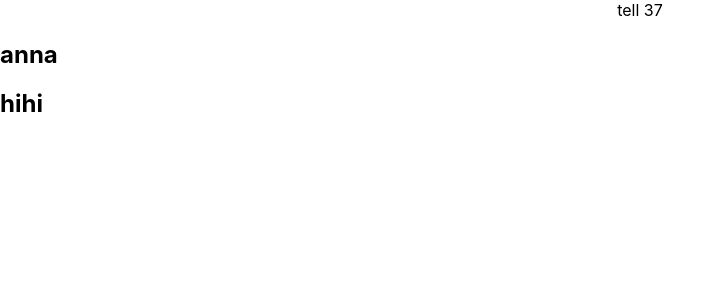
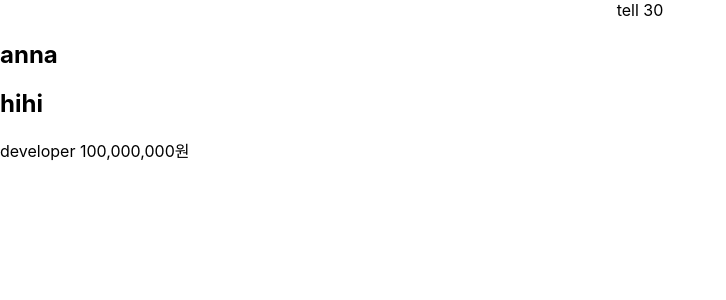
Before and after one commit to Bigone0617/React-study, a React (Create React App) app: page / in a window 1280 px wide. Shown: the top 300 px of the page, without its empty margins (0-726 px from the left). Built offline with nearby package versions, Linux system fonts and the light colour scheme.

Commit message:
props, state를 변경하지 않았을 때 불리는 life cycle 함수들

```diff
--- a/package.json
+++ b/package.json
@@ -17,7 +17,7 @@
     "web-vitals": "^2.1.4"
   },
   "scripts": {
-    "start": "react-scripts start",
+    "start": "export PORT=3002 && react-scripts start",
     "build": "react-scripts build",
     "test": "react-scripts test",
     "eject": "react-scripts eject"
--- a/src/App.tsx
+++ b/src/App.tsx
@@ -1,6 +1,7 @@
 import React from 'react';
 import logo from './logo.svg';
 import './App.css';
+import LifeCycle from './LifeCycle';
 
 export interface AppProp {
   name: string,
@@ -17,21 +18,20 @@ class App extends React.Component<AppProp, Appstate> {
     this.state = {
       age: 30
     }
-
-    setInterval(() => {
-      this.setState({
-        age : this.state.age + 1
-      })
-    }, 1000)
   }
 
   render(){
     return (
       <>
-        <div className='App'>{this.props.name} {this.state.age}</div>
-        <StateLessComponent name="anna">
-          <h2>hihi</h2>
-        </StateLessComponent>
+        <>
+          <div className='App'>{this.props.name} {this.state.age}</div>
+          <StateLessComponent name="anna">
+            <h2>hihi</h2>
+          </StateLessComponent>
+        </>
+        <>
+          <LifeCycle job="developer"/>
+        </>
       </>
     )
   }
--- /dev/null
+++ b/src/LifeCycle.tsx
@@ -0,0 +1,46 @@
+import React from "react"
+
+interface LifeCycleProps {
+    job : string;
+}
+
+interface LifeCycleState {
+    amount: number;
+}
+
+class LifeCycle extends React.Component<LifeCycleProps,LifeCycleState>{
+    constructor(props: LifeCycleProps){
+        console.log('constructor')
+        super(props);
+        this.state = {
+            amount: 100000000
+        }
+    }
+
+    // 컴퍼넌트 마운트(렌더) 전 -> 이제는 사용 안함
+    componentWillMount(): void {
+        console.log('componentWillMount');
+    }
+
+    // 컴퍼넌트 마운트 후
+    componentDidMount(): void {
+        console.log('componentDidMount');
+    }
+
+    // 컴퍼넌트 마운트 제거 전
+    componentWillUnmount(): void {
+        console.log('componentWillUnmount');
+    }
+
+    render() {
+        console.log('render')
+        return(
+            <div>
+                {this.props.job} {this.state.amount.toLocaleString()}원
+            </div>
+        )
+    }
+}
+
+
+export default LifeCycle
```
